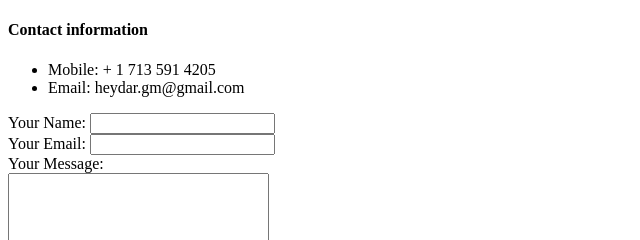
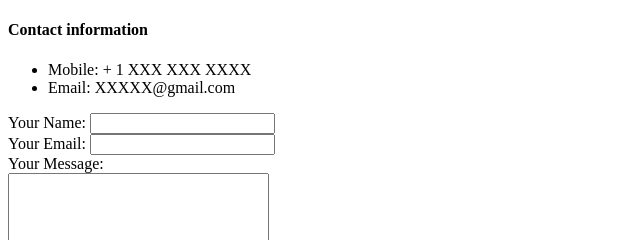
Before and after one commit to HeydarO/resume, a plain HTML site: page MyContacts.html in a window 1280 px wide. Shown: the top 240 px of the page, 0-640 px from the left. Drawn offline with Linux system fonts and the light colour scheme.

Commit message:
Update MyContact file

```diff
--- a/MyContacts.html
+++ b/MyContacts.html
@@ -9,8 +9,8 @@
 <body>
   <h4>Contact information</h4>
   <ul>
-    <li>Mobile: + 1 713 591 4205</li>
-    <li>Email: heydar.gm@gmail.com</li>
+    <li>Mobile: + 1 XXX XXX XXXX</li>
+    <li>Email: XXXXX@gmail.com</li>
   </ul>
 
   <form action="mailto:heydar.gm@gmail.com" method="post" enctype="text/plain">
```
